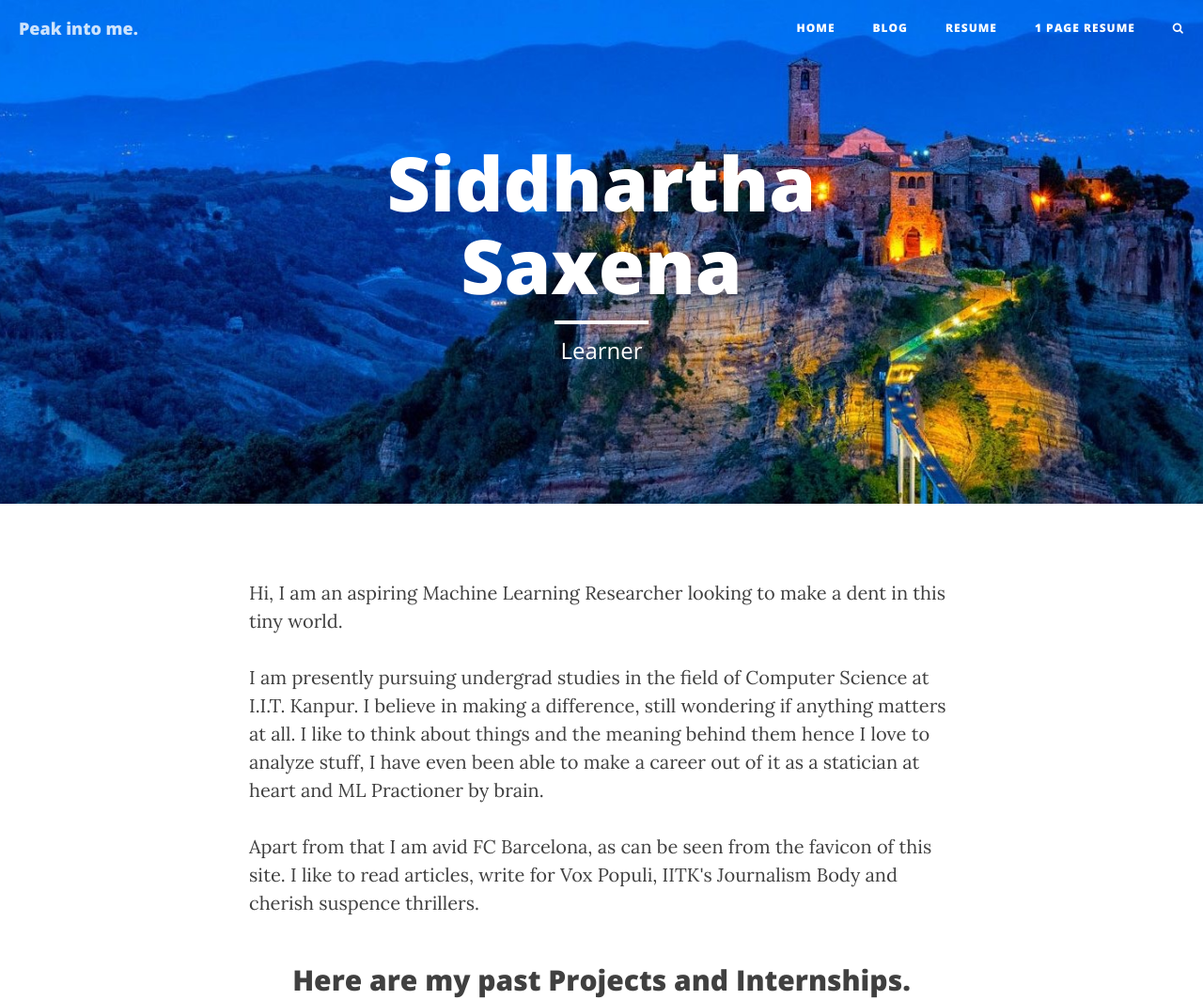
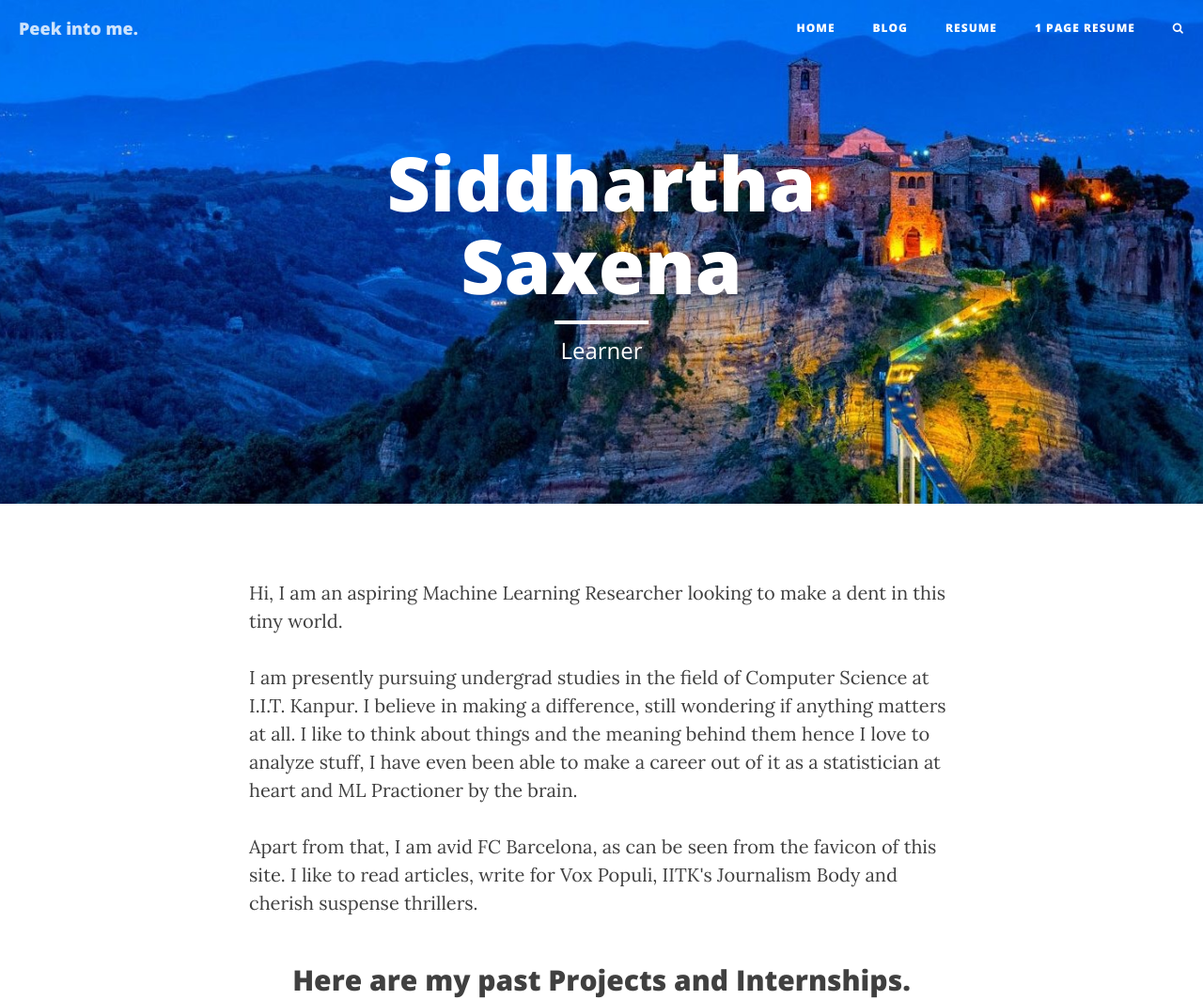
Before and after one commit to siddsax/siddsax.github.io, a Jekyll site: the page built from index.html, in a window 1280 px wide. Shown: the top 1064 px of the page at 94% size. Built offline with Jekyll 4.4.1, drawn with Linux system fonts in a browser that asks for light colours; nearby versions of some CDN libraries.

Commit message:
spellings

```diff
--- a/_config.yml
+++ b/_config.yml
@@ -1,5 +1,5 @@
 # Site settings
-title: Peak into me.
+title: Peek into me.
 description: "Online Blog and Portfolio of Siddhartha Saxena aka siddsax"  # used in site head
 
 # register on google analytics and replace this token
--- a/index.html
+++ b/index.html
@@ -13,11 +13,11 @@ header-img: "img/home-bg.jpg"
 			Hi, I am an aspiring Machine Learning Researcher looking to make a dent in this tiny world.
 		</p>
 		<p>
-			I am presently pursuing undergrad studies in the field of Computer Science at I.I.T. Kanpur. I believe in making a difference, still wondering if anything matters at all. I like to think about things and the meaning behind them hence I love to analyze stuff, I have even been able to make a career out of it as a statician at heart and ML Practioner by brain.
+			I am presently pursuing undergrad studies in the field of Computer Science at I.I.T. Kanpur. I believe in making a difference, still wondering if anything matters at all. I like to think about things and the meaning behind them hence I love to analyze stuff, I have even been able to make a career out of it as a statistician at heart and ML Practioner by the brain.
+
 		</p>
 		<p>
-			Apart from that I am avid FC Barcelona, as can be seen from the favicon of this site. I like to read articles, write for Vox Populi, IITK's Journalism Body and cherish suspence thrillers.
-		</p>
+			Apart from that, I am avid FC Barcelona, as can be seen from the favicon of this site. I like to read articles, write for Vox Populi, IITK's Journalism Body and cherish suspense thrillers.		</p>
 	</div>
 </section>
 
```
Also changed, not shown: other parts of index.html (+1 -1 lines), _portfolio/docclustering.md (+5 -5 lines), 2 other files.
